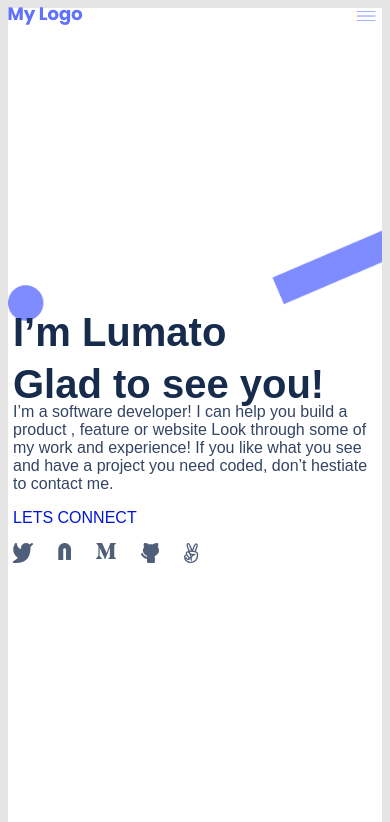
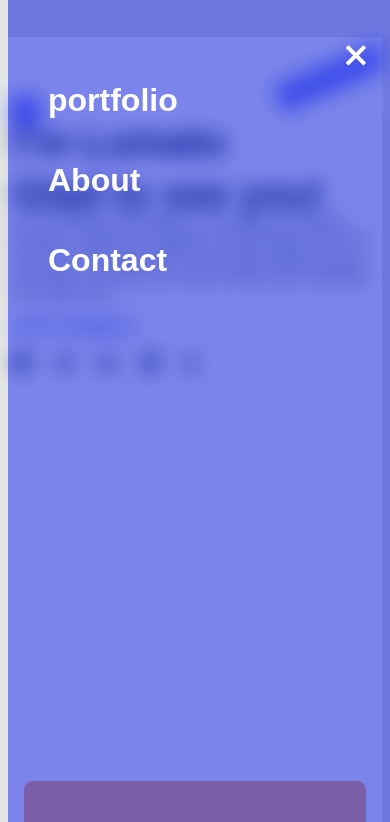
Before and after one commit to isaka-lumato/portfolio, a website: page index.html in a window 390 px wide. Both pictures are taken after a click on the link 367 px from the left and 18 px from the top of the page. Shown: the top 822 px of the page. Drawn offline with Linux system fonts and the light colour scheme.

Commit message:
hamburger

```diff
--- /dev/null
+++ b/app.js
@@ -0,0 +1,20 @@
+const Header = document.querySelector('.header');
+const burger = document.querySelector('.humbergur');
+const cancelIcon = document.querySelector('.cancelIcon');
+const HTML = document.querySelector('html');
+burger.addEventListener('click', () => {
+  Header.classList.add('mobMenu');
+  HTML.classList.add('newHTML');
+});
+cancelIcon.addEventListener('click', () => {
+  Header.classList.remove('mobMenu');
+  HTML.classList.remove('newHTML');
+});
+
+const menuLink = document.querySelectorAll('.menuLink');
+menuLink.forEach((link) => {
+  link.addEventListener('click', () => {
+    Header.classList.remove('mobMenu');
+    HTML.classList.remove('newHTML');
+  });
+});
--- a/index.html
+++ b/index.html
@@ -11,24 +11,29 @@
 
 <body>
   <div class="firstSec">
-    <header>
+    <header class="header">
       <nav>
-        <a href="#"><img src="images/MyLogo.png" alt="HeaderLogo"></a>
-        <a href="#"> <img src="images/hamb.png" alt="hamb" class="humb"> </a>
-        <ul>
-          <li>
+        <a href="#" class="logo"><img src="images/MyLogo.png" alt="HeaderLogo"></a>
+
+        <a href="#" class="humbergur"> <img src="images/hamb.png" alt="hamb" class="menuIcon humb"> </a>
+        <a href="#" class="cancelIcon"> <span class="material-icons"> close
+          </span></a>
+
+        <ul class="menu">
+          <li class="menuLink">
             <a href="#"> portfolio</a>
           </li>
-          <li>
+          <li class="menuLink">
             <a href="#"> About </a>
           </li>
-          <li>
+          <li class="menuLink">
             <a href="#"> Contact </a>
           </li>
         </ul>
+
       </nav>
     </header>
-
+    <div id="others">
       <section class="intro introdesktop">
         <div class="introDiv">
           <div class="head">
@@ -56,7 +61,7 @@
           </section>
         </div>
       </section>
-  </div>
+
 
 
       <main>
@@ -228,7 +233,8 @@
             <section class="form1">
               <h2>Contact me</h2>
 
-          <p class="parPos">If you have an application you are interested in developing, a feature that you need built
+              <p class="parPos">If you have an application you are interested in developing, a feature that you need
+                built
                 or a project that needs coding. I’d love to help with it </p>
               <form action="https://formspree.io/f/mgeryzdy" method="POST">
                 <ul class="list-form">
@@ -253,7 +259,9 @@
           </section>
         </section>
       </main>
-
+    </div>
+    <script src="app.js"></script>
+  </div>
 </body>
 
 </html>
--- a/style.css
+++ b/style.css
@@ -1,12 +1,5 @@
-body {
-  background: #e5e5e5;
-  background-size: cover;
-}
-
-.firstSec {
-  background-color: white;
-  width: 100%;
-  background-size: cover;
+.newHTML {
+  overflow: hidden;
 }
 
 .intro {
@@ -20,18 +13,31 @@ body {
   background-repeat: no-repeat;
   background-size: cover;
   flex-grow: 1;
-  margin-top: 200px;
+  margin-top: 10%;
 }
 
-nav {
+.newHTML .intro {
+  filter: blur(10px);
+}
+
+body {
+  background: #e5e5e5;
+  background-size: cover;
+}
+
+.firstSec {
+  background-color: white;
+  width: 100%;
+  background-size: cover;
+}
+
+a {
   display: flex;
   height: 20px;
-  min-width: 300px;
-  left: 12px;
-  top: 10px;
   justify-content: space-between;
   align-items: center;
   margin-bottom: 20px;
+  color: #396df2;
 }
 
 .head h1 {
@@ -63,6 +69,7 @@ nav {
 }
 
 .humb {
+  display: block;
   width: 30px;
   height: 20px;
   filter: invert(64%) sepia(66%) saturate(4989%) hue-rotate(212deg) brightness(108%) contrast(101%);
@@ -72,8 +79,16 @@ nav {
   margin-right: 25px;
 }
 
-nav ul {
+nav .menu {
   display: none;
+}
+
+.mobMenu nav .menu {
+  display: flex;
+  list-style: none;
+  flex-direction: column;
+  margin-top: 30px;
+  width: 100%;
 }
 
 .icons ul {
@@ -195,10 +210,6 @@ nav ul {
 .see:hover {
   background-color: #6070fd;
   color: white;
-}
-
-a {
-  color: #396df2;
 }
 
 .ul2 li::marker {
@@ -469,7 +480,81 @@ button:active {
   display: none;
 }
 
-@media (min-width: 920px) {
+.mobMenu {
+  display: flex;
+  flex-direction: column;
+  justify-content: flex-start;
+  position: fixed;
+  top: 0;
+  background: #0015d685;
+  width: 100%;
+  height: 100vh;
+}
+
+.mobMenu .logo,
+.mobMenu .humbergur {
+  display: none;
+}
+
+.cancelIcon {
+  display: none;
+}
+
+.mobMenu .cancelIcon {
+  display: block;
+  align-self: flex-end;
+  position: absolute;
+  top: 5%;
+  right: 12%;
+}
+
+.mobMenu nav {
+  display: flex;
+  flex-direction: column;
+  width: 100%;
+  position: relative;
+}
+
+.header {
+  display: flex;
+  padding: 20px;
+  z-index: 999;
+}
+
+.header nav {
+  display: flex;
+  justify-content: space-between;
+  align-items: center;
+  width: 100%;
+}
+
+.mobMenu .menuLink a {
+  font-family: Poppins, sans-serif;
+  font-style: normal;
+  font-weight: 600;
+  font-size: 32px;
+  line-height: 44px;
+  color: #fff;
+  text-decoration: none;
+  margin-top: 40px;
+}
+
+.mobMenu .cancelIcon span {
+  font-weight: 600;
+  font-size: 32px;
+  line-height: 44px;
+  color: #fff;
+}
+
+@media (min-width: 900px) {
+  .header {
+    width: auto;
+  }
+
+  nav .menu {
+    display: flex;
+  }
+
   .tonic2 {
     display: grid;
     grid-template-columns: 1fr 1fr;
```
Also changed, not shown: package.json (added, +25 -0 lines), .eslintrc.json (added), 1 other file. Lines whose indentation alone changed are shown as unchanged.
